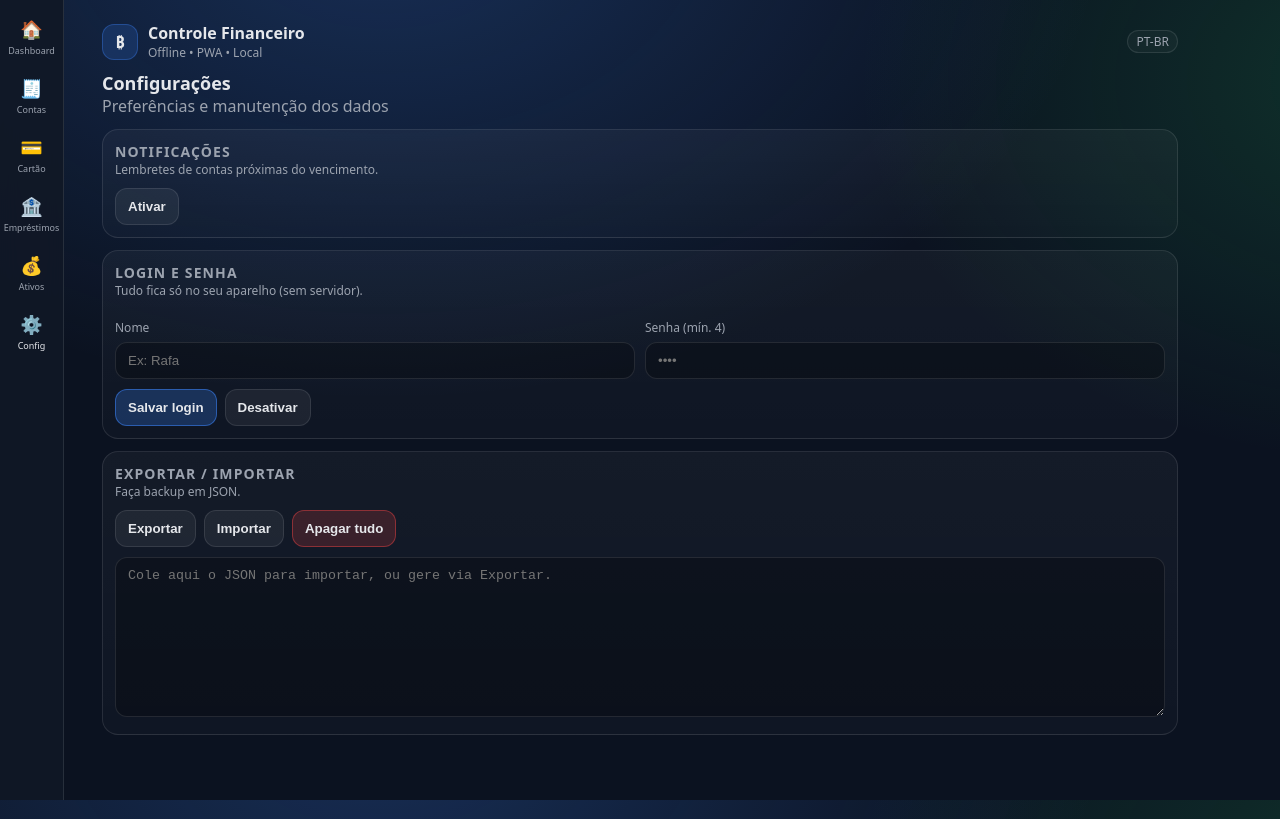
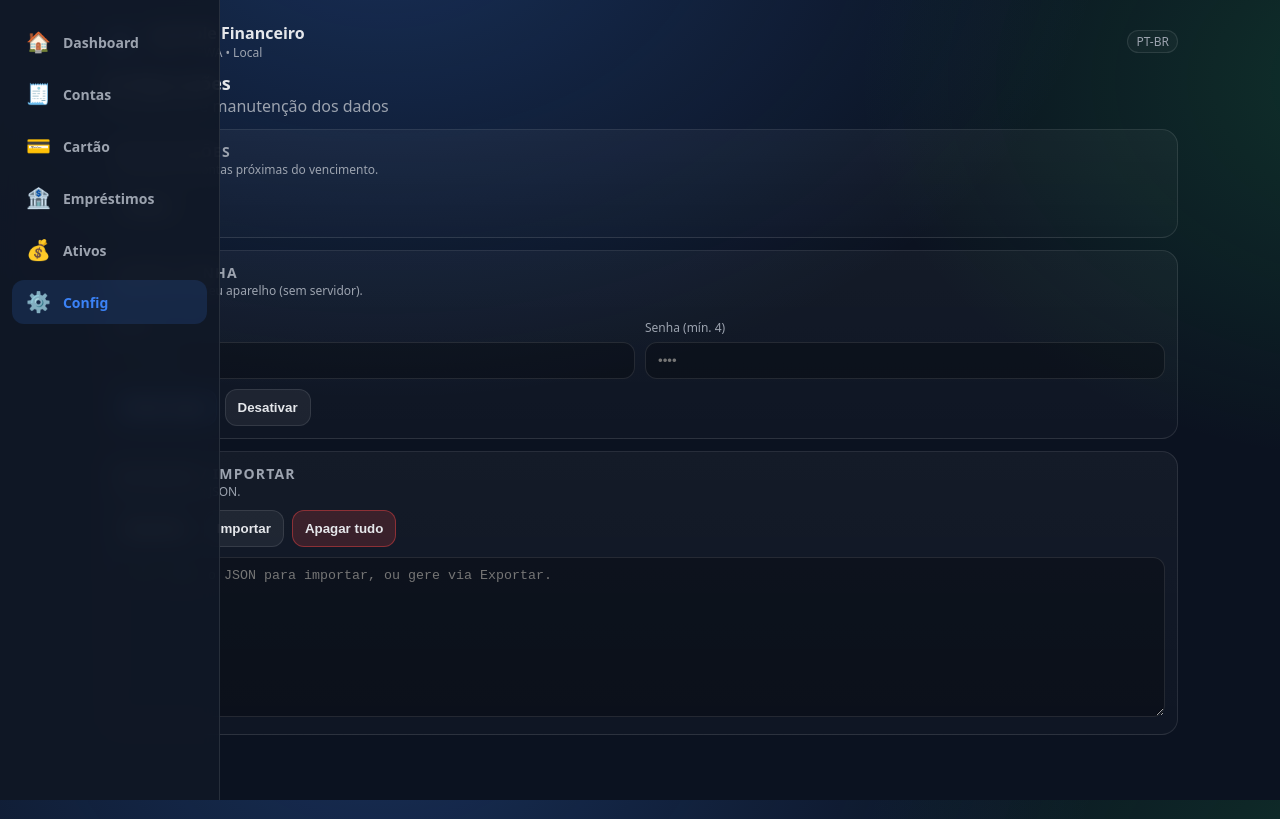
Before and after one commit to Rafaelhso33/app-financas, a React (Vite) app: page /config in a window 1280 px wide. Built offline with nearby package versions, Linux system fonts and the light colour scheme.

Commit message:
Melhora a visualização do menu em desktop transformando-o em uma barra lateral

```diff
--- a/src/ui/App.tsx
+++ b/src/ui/App.tsx
@@ -11,6 +11,27 @@ import LoginPage from './pages/LoginPage'
 export default function App() {
   return (
     <>
+      <nav className="nav" aria-label="Navegação">
+        <NavLink to="/" end className={({isActive})=>isActive?'active':''}>
+          <span>🏠</span><span>Dashboard</span>
+        </NavLink>
+        <NavLink to="/contas" className={({isActive})=>isActive?'active':''}>
+          <span>🧾</span><span>Contas</span>
+        </NavLink>
+        <NavLink to="/cartao" className={({isActive})=>isActive?'active':''}>
+          <span>💳</span><span>Cartão</span>
+        </NavLink>
+        <NavLink to="/emprestimos" className={({isActive})=>isActive?'active':''}>
+          <span>🏦</span><span>Empréstimos</span>
+        </NavLink>
+        <NavLink to="/ativos" className={({isActive})=>isActive?'active':''}>
+          <span>💰</span><span>Ativos</span>
+        </NavLink>
+        <NavLink to="/config" className={({isActive})=>isActive?'active':''}>
+          <span>⚙️</span><span>Config</span>
+        </NavLink>
+      </nav>
+
       <div className="container">
         <div className="header">
           <div className="brand">
@@ -39,27 +60,6 @@ export default function App() {
           <Route path="/config" element={<SettingsPage />} />
         </Routes>
       </div>
-
-      <nav className="nav" aria-label="Navegação">
-        <NavLink to="/" end className={({isActive})=>isActive?'active':''}>
-          <span>🏠</span><span>Dashboard</span>
-        </NavLink>
-        <NavLink to="/contas" className={({isActive})=>isActive?'active':''}>
-          <span>🧾</span><span>Contas</span>
-        </NavLink>
-        <NavLink to="/cartao" className={({isActive})=>isActive?'active':''}>
-          <span>💳</span><span>Cartão</span>
-        </NavLink>
-        <NavLink to="/emprestimos" className={({isActive})=>isActive?'active':''}>
-          <span>🏦</span><span>Empréstimos</span>
-        </NavLink>
-        <NavLink to="/ativos" className={({isActive})=>isActive?'active':''}>
-          <span>💰</span><span>Ativos</span>
-        </NavLink>
-        <NavLink to="/config" className={({isActive})=>isActive?'active':''}>
-          <span>⚙️</span><span>Config</span>
-        </NavLink>
-      </nav>
     </>
   )
 }
--- a/src/ui/styles.css
+++ b/src/ui/styles.css
@@ -102,35 +102,43 @@ label{font-size:12px; color:var(--muted); display:block; margin:10px 0 6px;}
 .nav a span:first-child{font-size:30px; line-height:1;}
 
 @media(min-width: 768px) {
-  body { padding-bottom: 0; padding-left: 72px; }
+  body { padding-bottom: 0; padding-left: 220px; }
   .container { max-width: 1100px; }
   .nav {
     top: 0;
     bottom: 0;
     left: 0;
     right: auto;
-    width: 64px;
+    width: 220px;
     border-top: none;
     border-right: 1px solid var(--border);
     flex-direction: column;
     justify-content: flex-start;
     overflow-x: visible;
-    padding: 12px 4px;
-    gap: 6px;
+    padding: 20px 12px;
+    gap: 8px;
   }
   .nav a {
     min-width: auto;
     width: 100%;
-    padding: 8px 2px;
-    font-size: 10px;
-    border-radius: 10px;
+    flex-direction: row;
+    align-items: center;
+    padding: 12px 14px;
+    font-size: 14px;
+    border-radius: 12px;
+    gap: 12px;
   }
   .nav a span:first-child {
-    font-size: 18px;
+    font-size: 20px;
   }
   .nav a span:last-child {
-    font-size: 9px;
-    text-align: center;
+    font-size: 14px;
+    text-align: left;
+    font-weight: 600;
+  }
+  .nav a.active {
+    background: rgba(59,130,246,.15);
+    color: var(--brand);
   }
 }
 hr{border:none; border-top:1px solid var(--border); margin:10px 0;}
```
Also changed, not shown: 1 other file (tests, documents, lock files or other folders).
